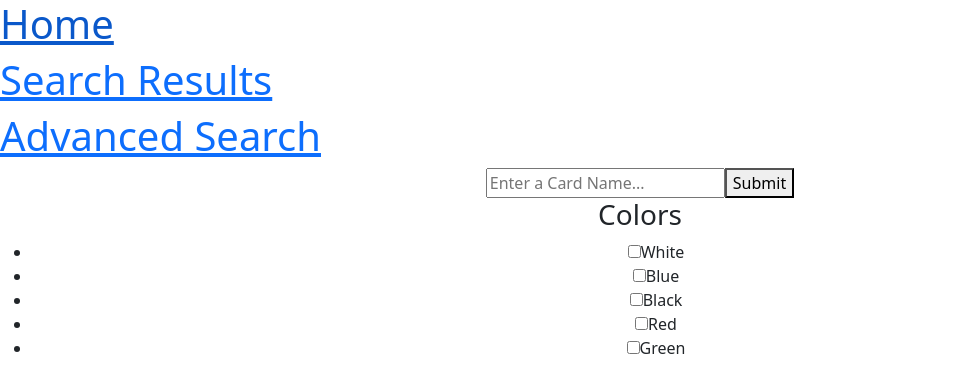
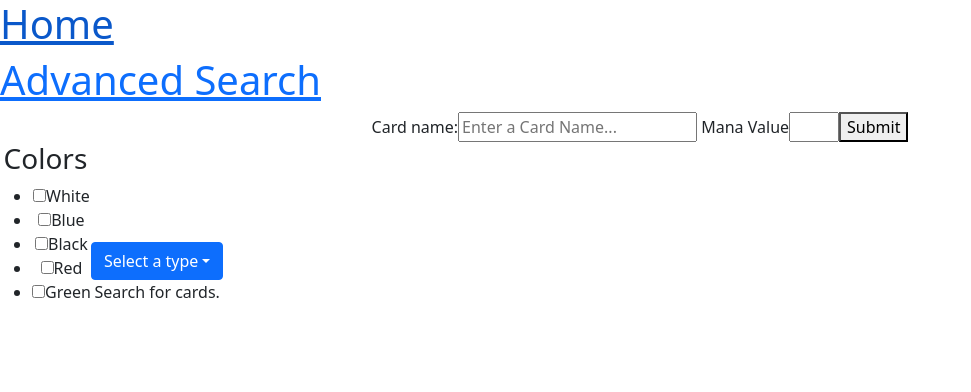
Before and after one commit to DementedDarsh/Project-2-MTG-Search, a React (Create React App) app: page /advanced in a window 1280 px wide. Shown: the top 392 px of the page, without its empty margins (0-971 px from the left). Built offline with nearby package versions, Linux system fonts and the light colour scheme.

Commit message:
types done, more component separation

```diff
--- a/src/App.js
+++ b/src/App.js
@@ -7,31 +7,35 @@ import SearchResults from "./Components/Results/SearchResults";
 import NotFound from "./Components/Home/NotFound";
 import { Outlet } from "react-router";
 import BasicSearch from "./Components/Home/BasicSearch";
-import { useState } from "react";
+import { useState, createContext } from "react";
 import AdvancedSearch from "./Components/AdvancedSearch/AdvancedSearch";
 
 function App() {
   const [cards, setCards] = useState([]);
   const [query, setQuery] = useState("");
-  const [type, setType] = useState("")
-  const [colors, setColors] = useState("blue")
+  const [type, setType] = useState("");
+  const [colors, setColors] = useState("");
   const colorList = ["White", "Blue", "Black", "Red", "Green"];
-  const [manaValue, setManaValue] = useState("")
+  const [manaValue, setManaValue] = useState("");
   const [checkedState, setCheckedState] = useState(
     new Array(colorList.length).fill(false)
   );
-  const colorsString = (checkedState[0] === true ? "white," : "")+(checkedState[1] === true ? "blue," : "")+(checkedState[2] === true ? "black," : "")+(checkedState[3] === true ? "red," : "")+(checkedState[4] === true ? "green," : "")
+  const colorsString =
+    (checkedState[0] === true ? "white," : "") +
+    (checkedState[1] === true ? "blue," : "") +
+    (checkedState[2] === true ? "black," : "") +
+    (checkedState[3] === true ? "red," : "") +
+    (checkedState[4] === true ? "green," : "");
 
-  const queryUrl = `https://api.magicthegathering.io/v1/cards?name=${query}&type=${type}&colors=${colorsString}&cmc=${manaValue}`;
+  // const colorsString2 = colorList.map((item, index) => {return (checkedState[index] === true ? item : "")})
+const queryString = `${query}&type=${type}&colors=${colorsString}&cmc=${manaValue}`
+  const queryUrl = `https://api.magicthegathering.io/v1/cards?name=${queryString}`;
 
   return (
     <div>
       <nav>
         <Link to="/">
           <h1>Home</h1>
-        </Link>
-        <Link to="/searchresults">
-          <h1>Search Results</h1>
         </Link>
         <Link to="/advanced">
           <h1>Advanced Search</h1>
@@ -41,13 +45,34 @@ function App() {
         <Route
           path="/"
           element={
-            <Home setCards={setCards} query={query} setQuery={setQuery} queryUrl={queryUrl}/>
+            <Home
+              setCards={setCards}
+              query={query}
+              setQuery={setQuery}
+              queryUrl={queryUrl}
+              queryString = {queryString}
+            />
           }
         />
-                <Route
+
+        <Route
           path="/advanced"
           element={
-            <AdvancedSearch setCards={setCards} queryUrl={queryUrl} query={query} setQuery={setQuery} checkedState = {checkedState} setCheckedState={setCheckedState} setColors={setColors} colorList={colorList}/>
+            <AdvancedSearch
+              setCards={setCards}
+              setColors={setColors}
+              setQuery={setQuery}
+              setType={setType}
+              setManaValue={setManaValue}
+              manaValue={manaValue}
+              setCheckedState={setCheckedState}
+              queryUrl={queryUrl}
+              query={query}
+              queryString={queryString}
+              checkedState={checkedState}
+              colorList={colorList}
+              type={type}
+            />
           }
         />
         <Route
@@ -61,7 +86,6 @@ function App() {
             />
           }
         />
-
       </Routes>
     </div>
   );
--- a/src/Components/AdvancedSearch/AdvancedSearch.jsx
+++ b/src/Components/AdvancedSearch/AdvancedSearch.jsx
@@ -1,17 +1,40 @@
 import React, { useState } from "react";
 import BasicSearch from "../Home/BasicSearch";
+import SubmitButton from "../Home/SubmitButton";
 import Colors from "./Colors";
+import ManaValue from "./ManaValue";
 import Types from "./Types";
 
 const AdvancedSearch = (props) => {
-
-
   return (
-    <div className="App">
-      <div><BasicSearch query={props.query} setQuery={props.setQuery} cards={props.cards} setCards={props.setCards} queryUrl={props.queryUrl}/>
-      <Colors colorList={props.colorList}  setCards={props.setCards} queryUrl={props.queryUrl} query={props.query} setQuery={props.setQuery} checkedState = {props.checkedState} setCheckedState={props.setCheckedState} setColors={props.setColors}/></div>
-      <Types />
-    </div>
+    <span className="App">
+      <div>
+        Card name:
+        <BasicSearch
+          query={props.query}
+          setQuery={props.setQuery}
+          cards={props.cards}
+          setCards={props.setCards}
+          queryUrl={props.queryUrl}
+          queryString={props.queryString}
+        /> Mana Value
+        <ManaValue manaValue={props.manaValue} setManaValue={props.setManaValue}/>
+         <SubmitButton queryString={props.queryString} />
+      </div>
+      <span className="colors" style={{display: "inline-block"}}>
+      <Colors
+        colorList={props.colorList}
+        setCards={props.setCards}
+        queryUrl={props.queryUrl}
+        query={props.query}
+        setQuery={props.setQuery}
+        checkedState={props.checkedState}
+        setCheckedState={props.setCheckedState}
+        setColors={props.setColors}
+      /></span><span style={{display: "inline-block", paddingTop: "-100px"}}>
+      <Types setType={props.setType} type={props.type} queryUrl={props.queryUrl} />
+      </span>
+    </span>
   );
 };
 
--- a/src/Components/AdvancedSearch/Colors.jsx
+++ b/src/Components/AdvancedSearch/Colors.jsx
@@ -8,7 +8,7 @@ const Colors = (props) => {
         props.setCheckedState(updatedCheckedState)
         // props.setColors(checkedState.map((item, index) => index === position ? colorList[index]: !colorList[index]));
       };
-  return       <span>
+  return       <span className='colors'>
   <h3>Colors</h3>
   <ul className="color-list">
     {props.colorList.map(({ color }, index) => {
@@ -18,6 +18,7 @@ const Colors = (props) => {
             <input
               type="checkbox"
               id={`custom-checkbox-${index}`}
+              style={{marginLeft: "0px"}}
               name={color}
               value={color}
               checked={props.checkedState[index]}
--- /dev/null
+++ b/src/Components/AdvancedSearch/ManaValue.jsx
@@ -0,0 +1,9 @@
+import React from 'react';
+
+const ManaValue = (props) => {
+    const handleNumberInput = (event) => {
+        props.setManaValue(event.target.value);
+      };
+  return <input style={{width: "50px"}} type="number" value={props.manaValue} onChange={handleNumberInput}/>
+}
+export default ManaValue;
--- a/src/Components/AdvancedSearch/Types.jsx
+++ b/src/Components/AdvancedSearch/Types.jsx
@@ -1,10 +1,39 @@
-import React from 'react';
-import 'bootstrap/dist/css/bootstrap.min.css';
-import DropdownMenu from 'react-bootstrap/esm/DropdownMenu';
-import { Dropdown } from 'react-bootstrap';
+import React from "react";
+import "bootstrap/dist/css/bootstrap.min.css";
+import { DropdownButton } from "react-bootstrap";
+import { Dropdown } from "react-bootstrap";
 
-const Types = () => {
-  return <div></div>;
+const Types = (props) => {
+  const typeList = [
+    "Artifact",
+    "Creature",
+    "Land",
+    "Planeswalker",
+    "Sorcery",
+    "Instant",
+    "Tribal",
+  ];
+
+  const handleSelect = (e) => {
+    props.setType(e);
+    console.log(props.queryUrl);
+  };
+
+  return (
+    <span>
+      <DropdownButton
+        alignright="true"
+        title={props.type != "" ? props.type : "Select a type"}
+        id="dropdown-menu-align-right"
+        onSelect={handleSelect}
+      >
+        {typeList.map((item) => {
+          return <Dropdown.Item key={item} eventKey={item}>{item}</Dropdown.Item>;
+        })}
+      </DropdownButton>
+      Search for {props.type} cards.
+    </span>
+  );
 };
 
 export default Types;
--- a/src/Components/Home/BasicSearch.jsx
+++ b/src/Components/Home/BasicSearch.jsx
@@ -1,9 +1,8 @@
 import React, { useState } from "react";
 import { useSearchParams, Outlet, Route, Routes, Link } from "react-router-dom";
+import SubmitButton from "./SubmitButton";
 
 const BasicSearch = (props) => {
-  const [getStatus, setGetStatus] = useState("");
-  const [query, setQuery] = useState("");
   const handleSearchInput = (event) => {
     props.setQuery(event.target.value);
     console.log(props.queryUrl)
@@ -13,17 +12,14 @@ const BasicSearch = (props) => {
   };
 
   return (
-    <div>
+    <span>
       <input
         type="text"
         placeholder="Enter a Card Name..."
         value={props.query}
         onChange={handleSearchInput}
       />
-        <Link to={"/searchresults/" + props.query}>
-
-      <button>Submit</button></Link>
-    </div>
+    </span>
   );
 };
 
--- a/src/Components/Home/Home.jsx
+++ b/src/Components/Home/Home.jsx
@@ -1,10 +1,21 @@
-import React, { useState } from 'react';
-import { useSearchParams, Outlet } from 'react-router-dom';
-import BasicSearch from './BasicSearch';
+import React, { useState } from "react";
+import { useSearchParams, Outlet } from "react-router-dom";
+import BasicSearch from "./BasicSearch";
+import SubmitButton from "./SubmitButton";
 
 const Home = (props) => {
-
-  return <div><BasicSearch query={props.query} setQuery={props.setQuery} cards={props.cards} setCards={props.setCards} queryUrl={props.queryUrl}/></div>;
+  return (
+    <div>
+      <BasicSearch
+        query={props.query}
+        setQuery={props.setQuery}
+        cards={props.cards}
+        setCards={props.setCards}
+        queryUrl={props.queryUrl}
+      />{" "}
+      <SubmitButton queryString={props.queryString} />
+    </div>
+  );
 };
 
 export default Home;
--- /dev/null
+++ b/src/Components/Home/SubmitButton.jsx
@@ -0,0 +1,12 @@
+import React from "react";
+import { Link } from "react-router-dom";
+
+const SubmitButton = (props) => {
+  return (
+    <Link to={"/searchresults/" + props.queryString}>
+      <button>Submit</button>
+    </Link>
+  );
+};
+
+export default SubmitButton;
--- a/src/Components/Results/SearchResults.jsx
+++ b/src/Components/Results/SearchResults.jsx
@@ -36,7 +36,7 @@ const SearchResults = (props) => {
   const results = props.cards.map((item) => {
     return (
       <div className="card" key={item?.multiverseid}>
-        <img src={item?.imageUrl} />
+        <img src={item?.imageUrl} style={{height: "200px", }}/>
         {item?.name}
       </div>
     );
```
